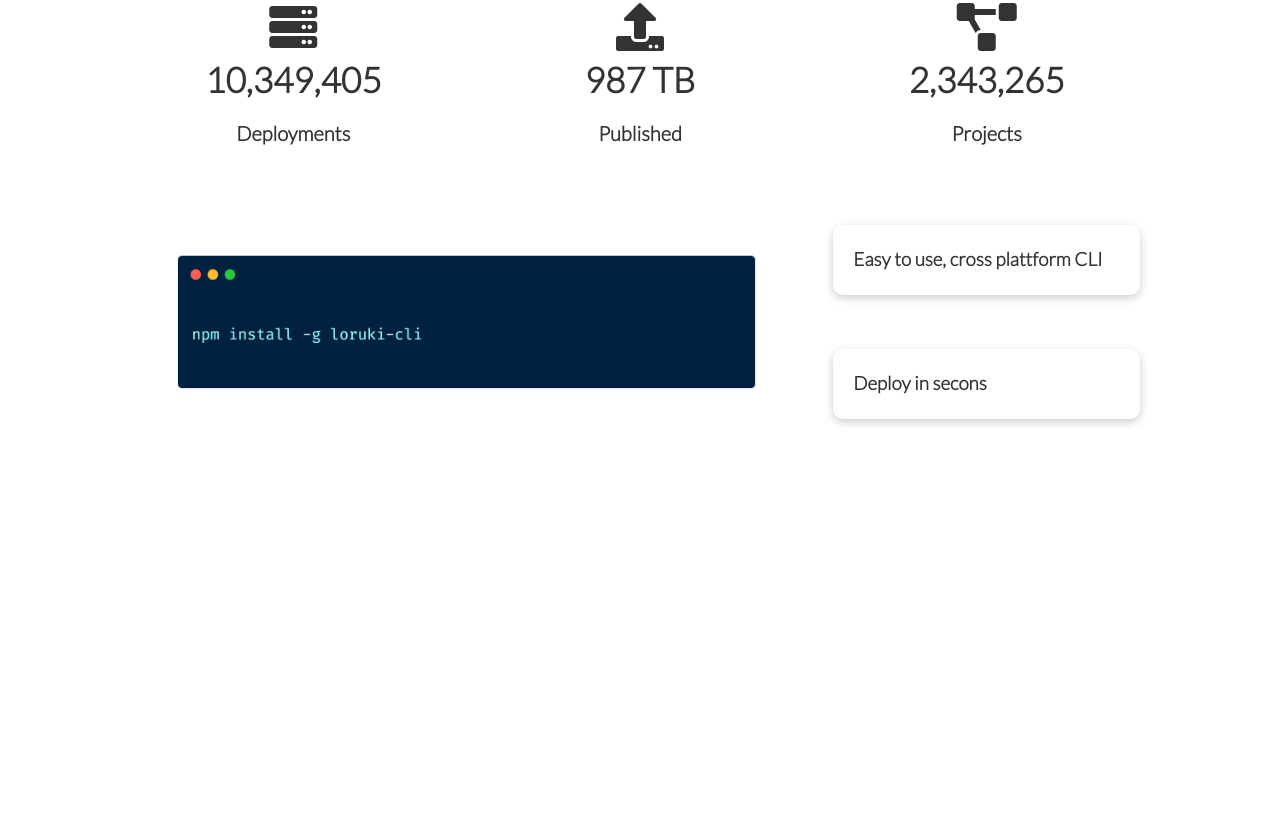
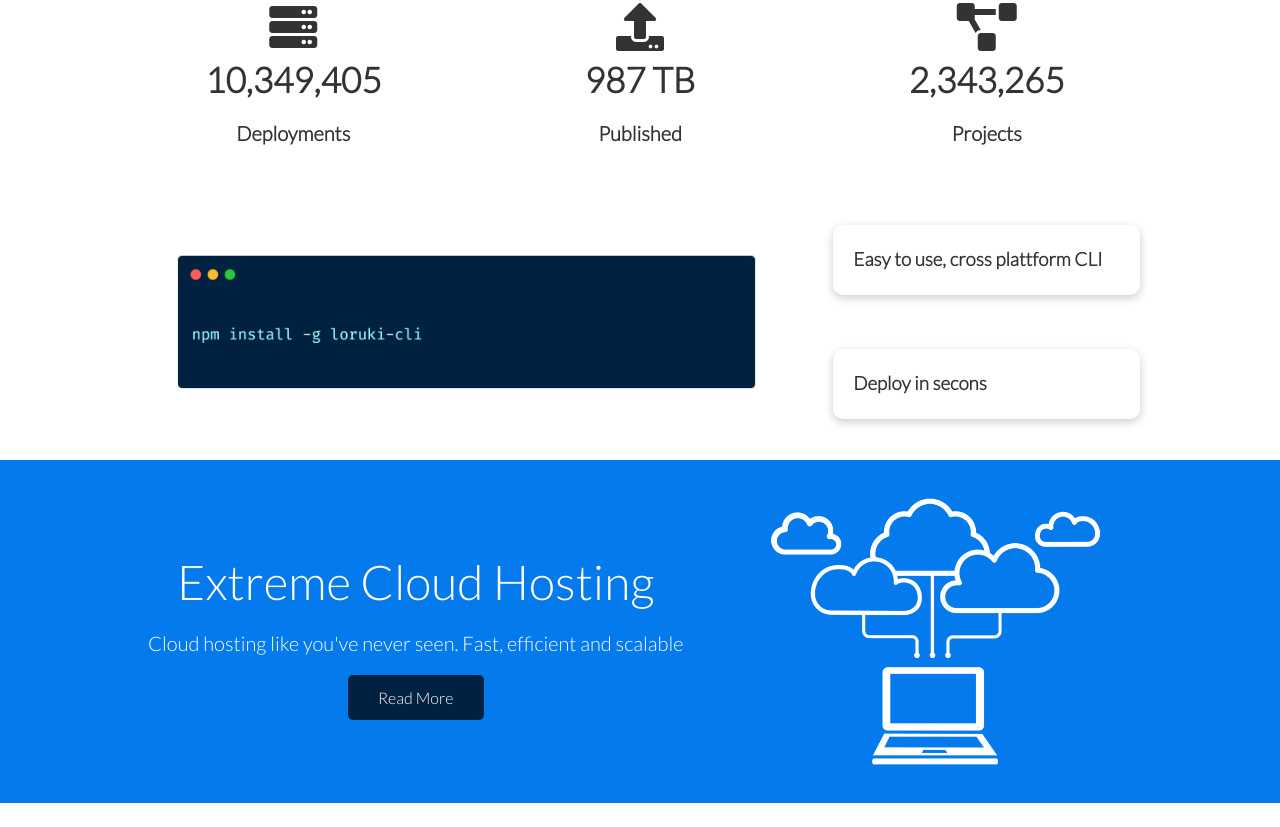
Before and after one commit to luc4s92/Cloud-site, a plain HTML site: page index.html in a window 1280 px wide. Shown: the part 675-1502 px from the top of the page. Before the commit the page ends 1111 px from the top, so only its background shows below. Drawn offline with Linux system fonts and the light colour scheme.

Commit message:
Create and style cloud section

```diff
--- a/css/style.css
+++ b/css/style.css
@@ -2,6 +2,9 @@
 
 :root{
     --primary-color: #047aed;
+    --secondary-color: #1c3fa8;
+    --dark-color: #002240;
+    --light-color: #f4f4f4;
 }
 
 *{
@@ -159,3 +162,9 @@ img{
     grid-column: 1 / span 2;
     grid-row: 1 / span 2;
 }
+
+/* Cloud */
+
+.cloud .grid{
+    grid-template-columns: 4fr 3fr;
+}
--- a/css/utilities.css
+++ b/css/utilities.css
@@ -33,6 +33,46 @@
 
 .btn:hover{
     transform: scale(0.98);
+}
+
+/* Backgrounds & colored buttons */
+
+.bg-primary, .btn-primary{
+    background-color: var(--primary-color);
+    color: #fff;
+}
+
+.bg-secondary, .btn-secondary{
+    background-color: var(--secondary-color);
+    color: #fff;
+}
+
+.bg-light, .btn-light{
+    background-color: var(--light-color);
+    color: #333;
+}
+
+.bg-dark, .btn-dark{
+    background-color: var(--dark-color);
+    color: #fff;
+}
+
+/* Text sizes */
+
+.lead{
+    font-size: 20px;
+}
+
+.sm{
+    font-size: 1rem;
+}
+
+.md{
+    font-size: 2rem;
+}
+
+.lg{
+    font-size: 3rem;
 }
 
 .text-center{
--- a/index.html
+++ b/index.html
@@ -94,5 +94,19 @@
         </div>
     </section>
 
+    <!--Cloud-->
+
+    <section class="cloud bg-primary my-2 py-2">
+        <div class="container grid">
+            <div class="text-center">
+                <h2 class="lg">Extreme Cloud Hosting </h2>
+                <p class="lead my-1">Cloud hosting like you've never seen.
+                Fast, efficient and scalable </p>
+                <a href="features.html" class="btn btn-dark">Read More</a>
+            </div>
+            <img src="./images/cloud.png" alt="">
+        </div>
+    </section>
+
 </body>
 </html>
```
